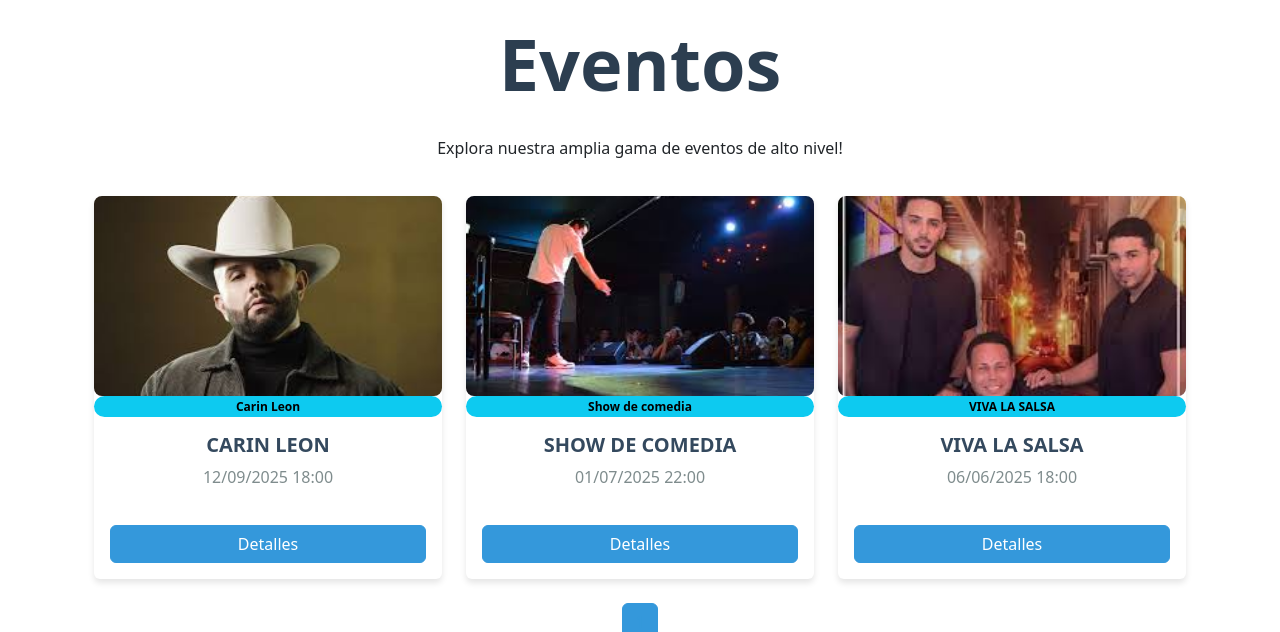
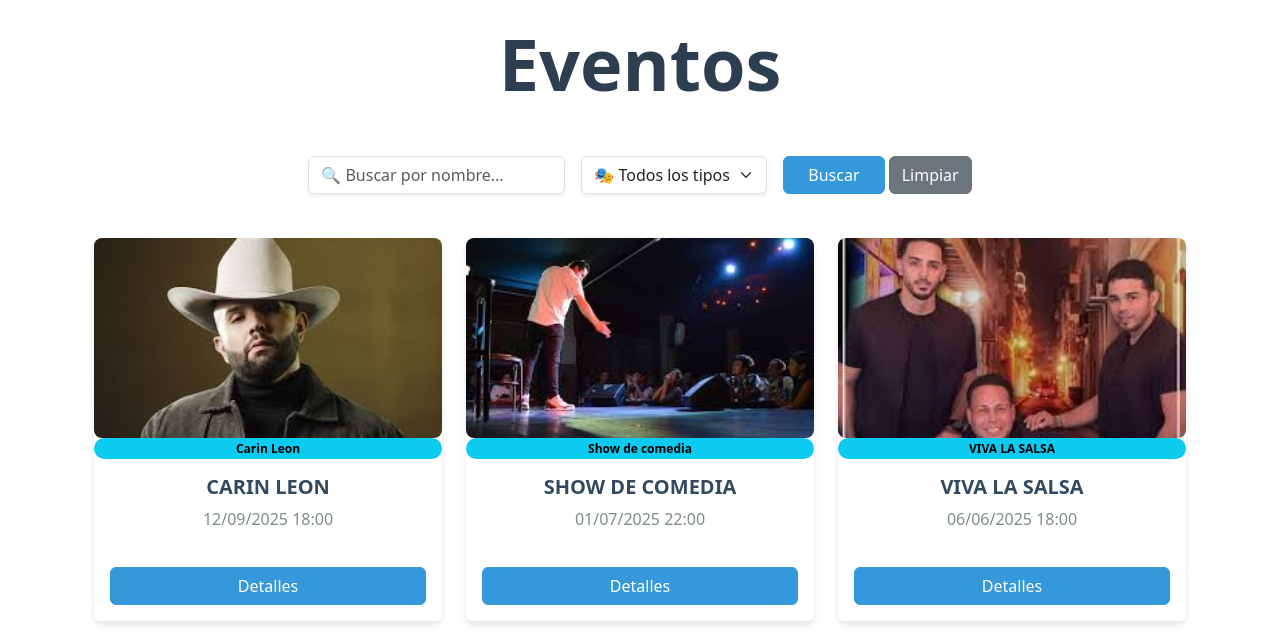
Before and after one commit to Gilgamesh2408/Proyecto_Software_2, a Django app: page /eventos/ in a window 1280 px wide. Shown: the part 56-688 px from the top of the page. Run offline with Django 5.2, Linux system fonts and the light colour scheme; data comes from the database, SQL or seed files in the repository; both versions use the stored data as it was after the commit; some libraries are stand-ins or nearby versions.

Commit message:
agrego filtro en eventos y gestionar perfil

```diff
--- a/tickets_3J/boletas/views.py
+++ b/tickets_3J/boletas/views.py
@@ -66,7 +66,7 @@
 from datetime import datetime
 
 def reporte_eventos(request):
-    eventos = Evento.objects.all()
+    eventos = Evento.objects.all().order_by('nombre')
     evento_id = request.GET.get('evento')
     fecha_inicio = request.GET.get('fecha_inicio')
     fecha_fin = request.GET.get('fecha_fin')
--- a/tickets_3J/commons/templates/base.html
+++ b/tickets_3J/commons/templates/base.html
@@ -50,7 +50,7 @@
                   Mi Cuenta
                 </a>
                 <ul class="dropdown-menu dropdown-menu-end">
-                  <li><a class="dropdown-item" href="#">Mi perfil</a></li>
+                  <li><a class="dropdown-item" href="{% url 'perfil_usuario' %}">Mi perfil</a></li>
                   <li><hr class="dropdown-divider"></li>
                   <li class="nav-item">
                     <a class="nav-link" href="{% url 'login' %}"
--- a/tickets_3J/commons/urls.py
+++ b/tickets_3J/commons/urls.py
@@ -1,9 +1,11 @@
 from django.urls import path
 
 from . import views
+from commons.views import perfil_usuario
 
 urlpatterns = [
     #ruta, vista, nombre interno
     path('',views.index, name='index'),
-    path('registro',views.registro,name='registro')
+    path('registro',views.registro,name='registro'),
+    path('perfil/', perfil_usuario, name='perfil_usuario')
 ]
--- a/tickets_3J/eventos/templates/eventos.html
+++ b/tickets_3J/eventos/templates/eventos.html
@@ -8,14 +8,36 @@
 
 {% block content %}
 <h1 class="display-2 text-center" id="title">Eventos</h1>
-<p class="text-center">Explora nuestra amplia gama de eventos de alto nivel!</p>
 
+
+<div class="container my-4">
+    <form method="GET" class="row gy-2 gx-3 align-items-center justify-content-center">
+        <div class="col-auto">
+            <input type="text" name="q" class="form-control shadow-sm" placeholder="🔍 Buscar por nombre..." value="{{ query }}">
+        </div>
+        <div class="col-auto">
+            <select name="tipo" class="form-select shadow-sm">
+                <option value="">🎭 Todos los tipos</option>
+                {% for t in tipos %}
+                    <option value="{{ t }}" {% if tipo_selected == t %}selected{% endif %}>{{ t }}</option>
+                {% endfor %}
+            </select>
+        </div>
+        <div class="col-auto">
+            <button type="submit" class="btn btn-primary px-4">
+                <i class="bi bi-search"></i> Buscar
+            </button>
+            <a href="{% url 'EventosIndex' %}" class="btn btn-secondary">Limpiar</a>
+        </div>
+    </form>
+</div>
+
+<!-- Tarjetas de eventos -->
 <div class="container text-center">
     <div class="row row-cols-1 row-cols-sm-2 row-cols-md-3 g-4">
         {% for evento in page_obj %}
         <div class="col">
             <div class="card h-100">
-                <!-- Verificar si el evento tiene imagen -->
                 <img src="{% if evento.imagen %}{{ evento.imagen.url }}{% else %}{% static 'images/default-image.jpg' %}{% endif %}"
                      class="imagen_producto" alt="Imagen de {{ evento.nombre }}">
                 <span class="badge rounded-pill text-bg-info estado_label">{{ evento.nombre }}</span>
@@ -25,6 +47,10 @@
                     <a href="{% url 'detalleEvento' evento.id %}" class="btn btn-primary mt-auto">Detalles</a>
                 </div>
             </div>
+        </div>
+        {% empty %}
+        <div class="col-12">
+            <p class="text-center">No se encontraron eventos con esos filtros.</p>
         </div>
         {% endfor %}
     </div>
--- a/tickets_3J/eventos/views.py
+++ b/tickets_3J/eventos/views.py
@@ -3,7 +3,7 @@
 from django.template import loader
 from django.core.paginator import Paginator
 from django.utils import timezone
-#from .forms import ProductoForm
+from django.db.models import Q
 from .models import Evento,EventoLocalidad,Reserva
 
 def productosIndex(request):
@@ -11,30 +11,44 @@
     hoy = timezone.now()
     Evento.objects.filter(fecha__lt=hoy, activo=True).update(activo=False)
 
-    # Obtener solo eventos activos y ordenarlos por fecha descendente
-    eventos = Evento.objects.filter(activo=True).order_by('-fecha')
+    # Obtener parámetros de búsqueda
+    query = request.GET.get('q', '')
+    tipo = request.GET.get('tipo', '')
 
-    # Obtener todas las localidades
-    eventos_Localidades = EventoLocalidad.objects.all()
+    # Filtrar eventos activos
+    eventos = Evento.objects.filter(activo=True)
 
-    # Configurar paginación (9 eventos por página)
+    if query:
+        eventos = eventos.filter(nombre__icontains=query)
+
+    if tipo:
+        eventos = eventos.filter(tipo__icontains=tipo)
+
+    eventos = eventos.order_by('-fecha')
+
+    # Paginación
     paginator = Paginator(eventos, 6)
     page_number = request.GET.get('page', 1)
     page_obj = paginator.get_page(page_number)
 
-    # Cargar template
+    # Localidades
+    eventos_Localidades = EventoLocalidad.objects.all()
+
+    # Tipos disponibles para el filtro
+    tipos = Evento.objects.values_list('tipo', flat=True).distinct()
+
+    # Renderizar plantilla
     template = loader.get_template("eventos.html")
-
-    # Contexto para la plantilla
     context = {
         "page_obj": page_obj,
         "eventos": eventos,
-        "Localidad": eventos_Localidades
+        "Localidad": eventos_Localidades,
+        "tipos": tipos,
+        "query": query,
+        "tipo_selected": tipo
     }
 
-    # Retornar respuesta
     return HttpResponse(template.render(context, request))
-
 #Vista para ver detalles de un autor
 def detalleProducto(request, id):
     #Consultar producto
```
Also changed, not shown: tickets_3J/commons/templates/perfil.html (added, +28 -0 lines), tickets_3J/commons/views.py (+12 -2 lines), tickets_3J/db.sqlite3.
